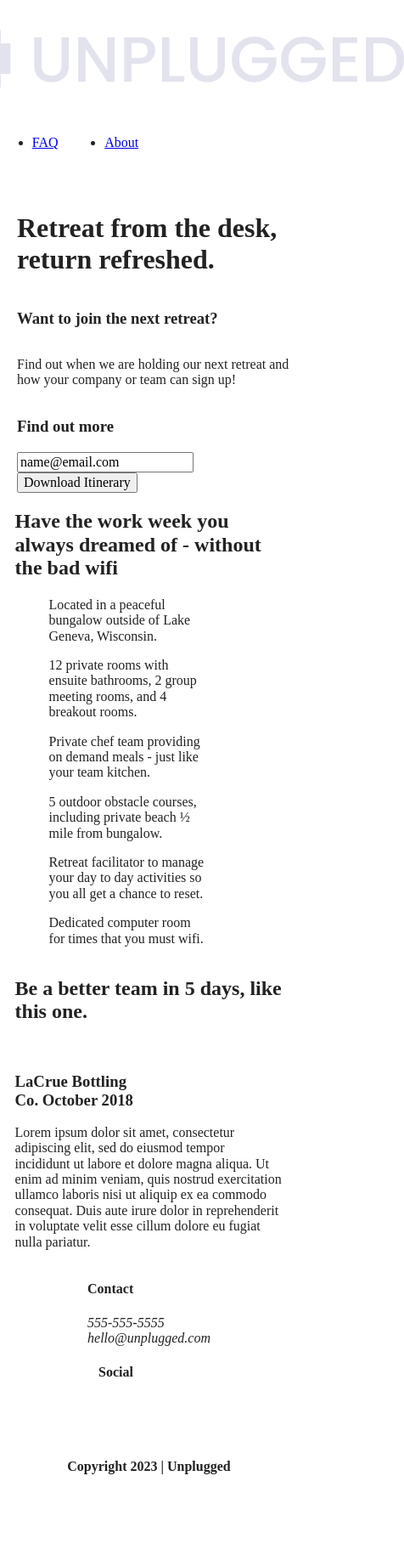
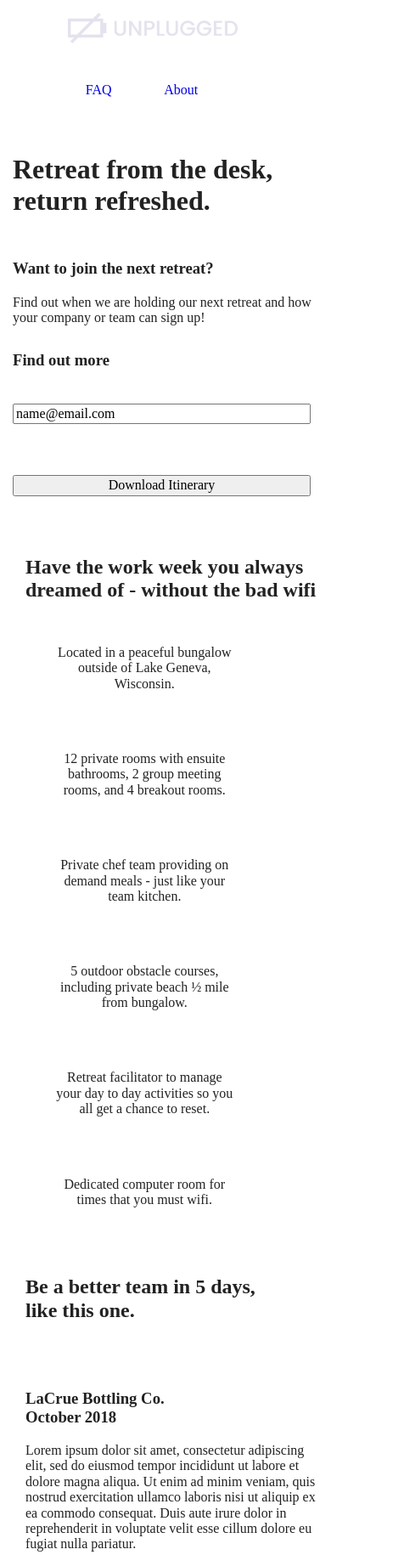
Before and after one commit to kerdaino/unplugged, a website built with Parcel: page index.html in a window 390 px wide. Shown: the top 1830 px of the page at 85% size, 476 px wide, since content can reach past the window. Before the commit the page ends 1756 px from the top, so only its background shows below. Built offline with nearby package versions, Linux system fonts and the light colour scheme.

Commit message:
mobile-commit3

```diff
--- a/css/main.css
+++ b/css/main.css
@@ -87,190 +87,169 @@ textarea {
    Author's custom styles
    ========================================================================== */
 
-/* ---------------------------------- Base Header - Footer Styles ------------------------- */
+/* ---------------------------------- Mobile-Styles ------------------------- */
 
-header,
-footer {
-  display: flex;
-  justify-content: center;
-  align-items: center;
-  flex-flow: row wrap;
+.content-wrapper {
+  width: 100%;
+  margin-left: 15px;
 }
+
+/* HEADER-STYLES  for homepage*/
 
 header .content-wrapper {
   display: flex;
   justify-content: center;
   align-items: center;
   flex-flow: row wrap;
+  margin: 15px;
+}
+
+.header-divider {
+  width: 60%;
+  display: flex;
+  flex-flow: row wrap;
+  justify-content: center;
+  align-items: center;
+  margin-left: 40px;
+  margin-right: 40px;
+  margin-top: 15px;
+}
+
+.header-divider img {
+  width: 200px;
+  padding-left: 15px;
+  margin-bottom: 10px;
 }
 
 header nav {
   display: flex;
   justify-content: space-around;
+  width: 60%;
+  flex-flow: row wrap;
   align-items: center;
-  flex-flow: row wrap;
+  margin: 20px 0px 15px 15px;
 }
 
 header nav ul {
   display: flex;
   justify-content: space-around;
+  width: 100%;
+  list-style: none;
 }
 
-footer {
-  flex-direction: column;
+header nav ul li a {
+  text-decoration: none;
 }
 
-footer p {
-  margin: 0;
-}
+/* main styles */
 
-footer .content-wrapper {
-  width: 55%;
+main {
   margin: 50px 0;
 }
 
-footer .contact {
-  margin-bottom: 50px;
-}
-
-footer .social-icons {
-  display: flex;
-  justify-content: space-around;
-  align-items: center;
-}
-
-footer .social p {
-  display: flex;
-  justify-content: center;
-  align-items: center;
-}
-
-/* ------------------------Mobile styles for homepage----------------------- */
-header {
-  padding: 15px 0px;
-}
-
-.header-divider {
-  width: 60%;
-}
-
-header nav {
-  width: 60%;
-  margin-left: 25px;
-}
-
-header nav ul {
-  width: 50%;
-}
-
-header nav ul li {
-  margin: 20px;
-}
-
-.content-wrapper {
+main .content-wrapper {
   width: 90%;
 }
 
 .hero-area {
-  display: flex;
-  justify-content: center;
-  flex-flow: row wrap;
-  margin-left: 20px;
+  margin: 50px 0;
 }
 
-p {
-  /* margin: 0px; */
+aside h3 {
+  margin: 20px 0;
 }
 
-aside {
-  display: flex;
-  justify-content: flex-start;
-  align-items: center;
-  flex-flow: row wrap;
-  margin-left: 20px;
+aside p {
+  margin-bottom: 30px;
+  margin-right: 10px;
 }
 
-/*
-aside h3{
-  margin-left: 0%;
-} */
-
-.form-description {
-  width: 40%;
+.form {
+  width: 90%;
+  display: flex;
+  flex-flow: column wrap;
+  padding: 20px 0;
+  margin: 20px 0;
 }
 
-.form-description .form {}
-
-
-.features {
-  display: flex;
-  justify-content: center;
-  flex-flow: row wrap;
+.features .content-wrapper {
+  margin-top: 50px;
+  margin-bottom: 60px;
 }
 
-.features .features-items {
-  display: flex;
-  justify-content: center;
-  align-items: center;
-  flex-flow: row wrap;
+.features-items {
   width: 60%;
-  margin-left: 40px;
+  margin: 30px 15px;
+  padding: 20px;
+  text-align: center;
 }
 
-.reviews {
-  display: flex;
-  justify-content: center;
-  flex-flow: row wrap;
+article h2 {
+  width: 85%;
+  margin: 50px 40px 40px 0;
+  padding-right: 10px;
 }
 
-.reviews h3 {
-  width: 50%;
+article h3 {
+  width: 55%;
+  margin: 20px 0;
 }
 
 
-/* --------------mobile styles for about page------------------------------ */
-.mission {
+/* footer styles */
+
+footer {
+  display: flex;
+  /* justify-content: center; */
+  align-items: center;
+  flex-direction: column;
+}
+
+.contact h4 {
+  margin: 20px 0;
   display: flex;
   justify-content: center;
-  align-items: center;
-  flex-flow: row wrap;
 }
 
-.contact-section {
+.contact address {
+  margin-bottom: 50px;
+}
+
+.contact p {
+  margin: 0;
   display: flex;
   justify-content: center;
-  align-items: center;
-  flex-flow: row wrap;
 }
 
-/* .mission .content-wrapper{
-    display: flex;
-    justify-content: center;
-    align-items: center;
-   } */
-
-.mission-content {}
-
-
-
-.contact-content {}
-
-/* ------------mobile styles for faq page--------------------------- */
-
-.faq {
-  display: flex;
-  justify-content: center;
-  align-items: center;
-  flex-flow: row wrap;
+.social {
+  margin-bottom: 50px;
 }
 
-.faq .content-wrapper {
-  display: flex;
-  justify-content: center;
-  align-items: center;
-  flex-flow: row wrap;
+.social h4 {
+  margin: 20px 0;
 }
 
+/* ----------FAQ STYLES FOR MOBILE------------------ */
+
+.faq h2 {
+  width: 70%;
+  margin-left: 15px;
+  margin-bottom: 40px;
+}
+
+.faq .content {
+  margin-bottom: 50px;
+}
+
+/* ---------------About styles for mobile------------------------ */
+
+.contact-content {
+  margin-left: 15px;
+}
+
+.contact-content p {
+  margin: 0;
+}
 
 /* ==========================================================================
    Helper classes
@@ -360,13 +339,10 @@ aside h3{
    Modify as content requires.
    ========================================================================== */
 
-@media (min-width:768px) {
-  /* TABLET STYLES HERE */
-}
+@media (min-width:768px) {}
 
-@media (min-width:1200px) {
-  /* DESKTOP STYLES HERE */
-}
+@media (min-width:1200px) {}
+
 /* ==========================================================================
    Print styles.
    Inlined to avoid the additional HTTP request:
--- a/index.html
+++ b/index.html
@@ -27,8 +27,7 @@
   <!-- content wrapper -->
   <header class="content-wrapper">
     <div>
-      <a href="#"><img src="img/unpluggedlogo.png" alt="unpluggedlogo"></a>
-      <div class="header-divider"></div>
+      <div class="header-divider"><a href="#"><img src="img/unpluggedlogo.png" alt="unpluggedlogo"></a></div>
       <nav>
         <ul>
           <li><a href="faq/index.html" target="_blank" rel="noopener">FAQ</a></li>
@@ -48,6 +47,8 @@
       <h3 class="form-description">Find out more</h3>
       <div class="form">
         <input type="text" name="name" value="name@email.com">
+      </div>
+      <div class="form">
         <input type="button" value="Download Itinerary">
       </div>
     </aside>
```
Also changed, not shown: about/index.html (+9 -9 lines), faq/index.html (+2 -3 lines).
